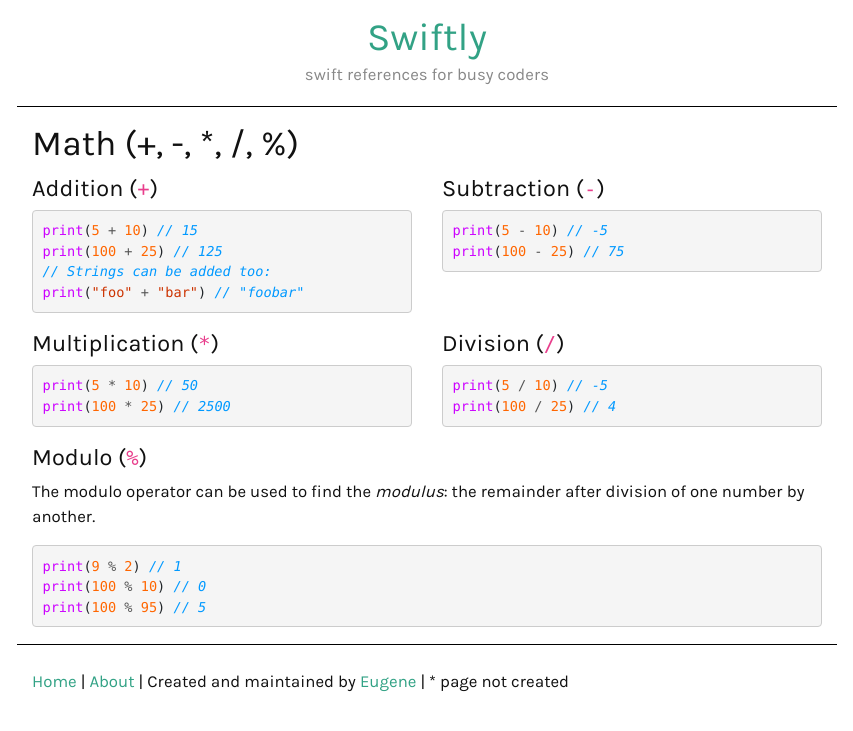
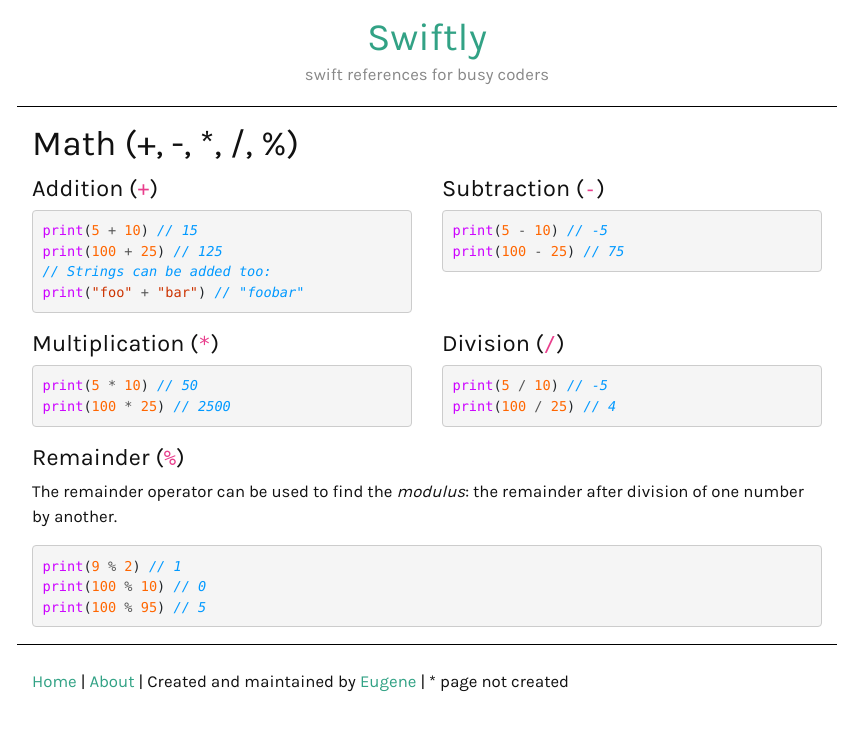
Before and after one commit to ebelinski/swiftly, a Jekyll site: the page built from math.md, in a window 1280 px wide. Shown: the top 731 px of the page, without its empty margins (213-1066 px from the left). Built offline with Jekyll 4.4.1, drawn with Linux system fonts in a browser that asks for light colours.

Commit message:
renamed modulo

````diff
--- a/math.md
+++ b/math.md
@@ -13,8 +13,8 @@ redirect_from:
   - /multiplication/
   - /multiply/
   - /times/
+  - /remainder/
   - /modulo/
-  - /remainder/
 ---
 {::options parse_block_html="true" /}
 
@@ -60,9 +60,9 @@ print(100 / 25) // 4
 
 {% include closecol.html closerow=true %}
 
-### Modulo (`%`)
+### Remainder (`%`)
 
-The modulo operator can be used to find the _modulus_: the remainder after division of one number by another.
+The remainder operator can be used to find the _modulus_: the remainder after division of one number by another.
 
 ```swift
 print(9 % 2) // 1
````
